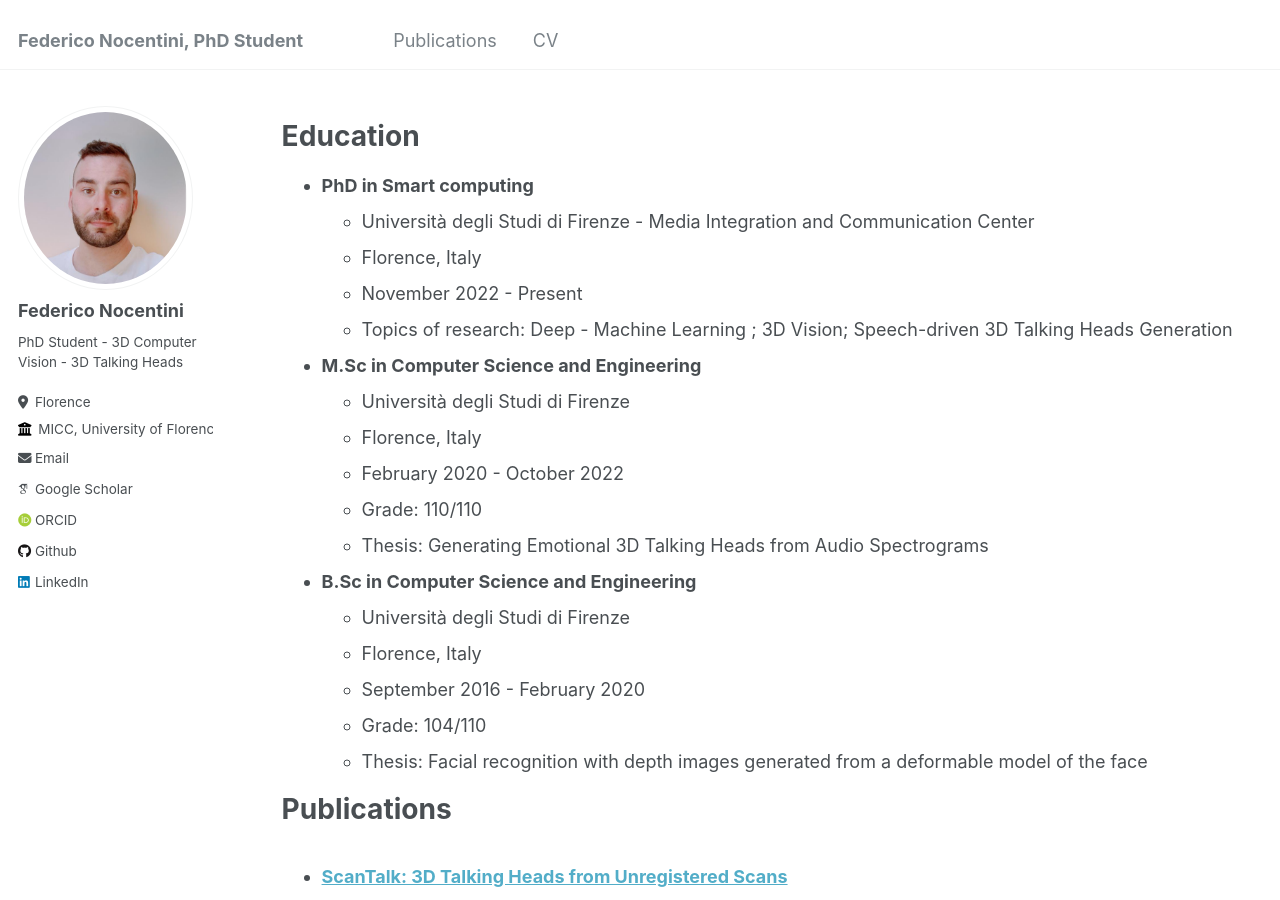
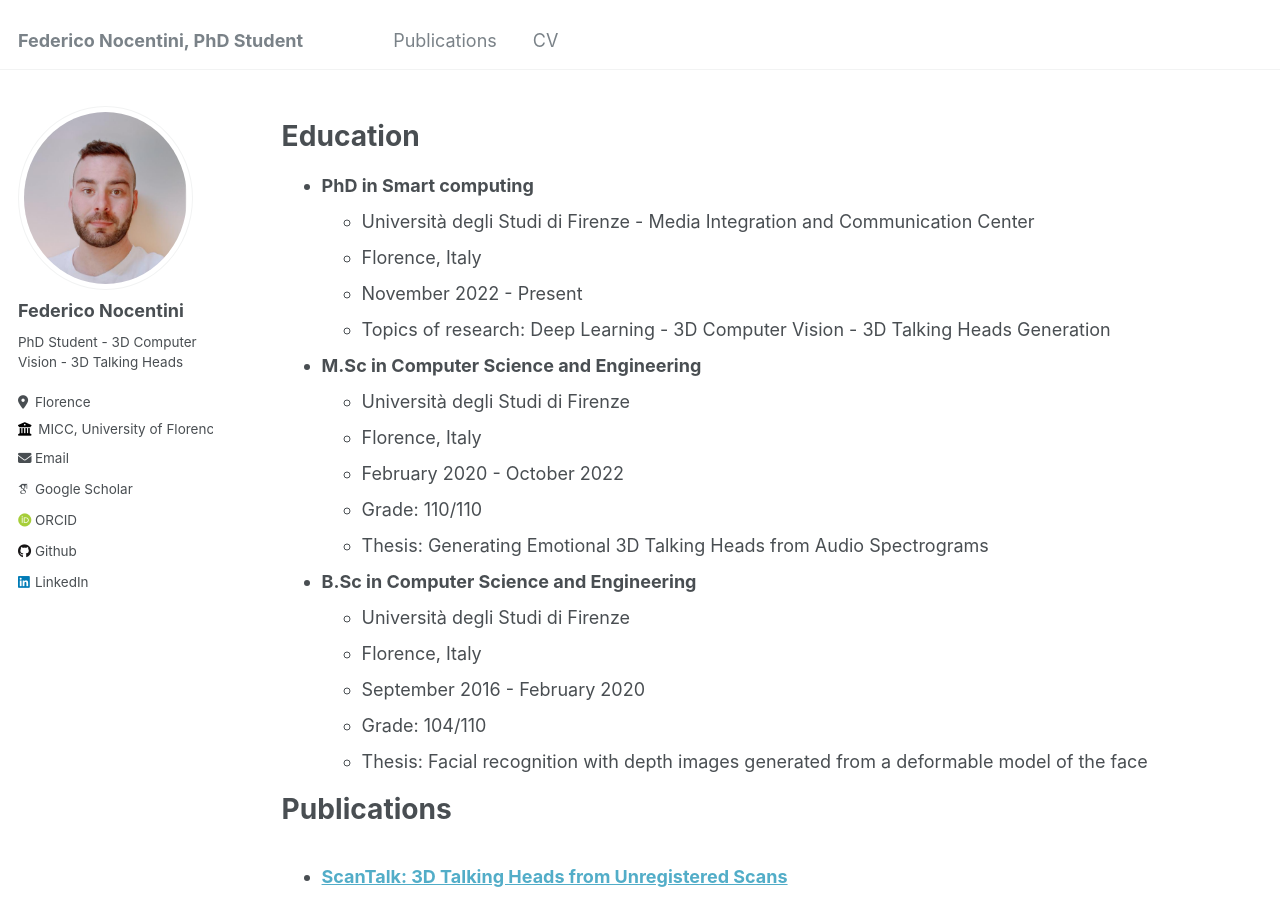
Before and after one commit to FedeNoce/fedenoce.github.io, a Jekyll site: the page built from _pages/cv.md, in a window 1280 px wide and 900 px high. Built offline with Jekyll 4.4.1, drawn with Linux system fonts in a browser that asks for light colours; some web fonts are replaced.

Commit message:
modified:   _pages/cv.md

```diff
--- a/_pages/cv.md
+++ b/_pages/cv.md
@@ -15,7 +15,7 @@ Education
   * Università degli Studi di Firenze - Media Integration and Communication Center
   * Florence, Italy
   * November 2022 - Present
-  * Topics of research: Deep - Machine Learning ; 3D Vision; Speech-driven 3D Talking Heads Generation
+  * Topics of research: Deep Learning - 3D Computer Vision - 3D Talking Heads Generation
 
 * **M.Sc in Computer Science and Engineering**
   * Università degli Studi di Firenze
```
